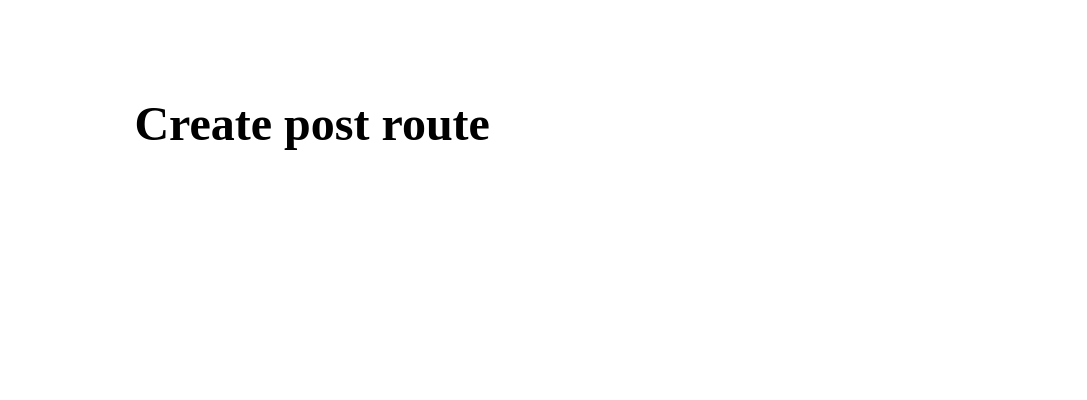
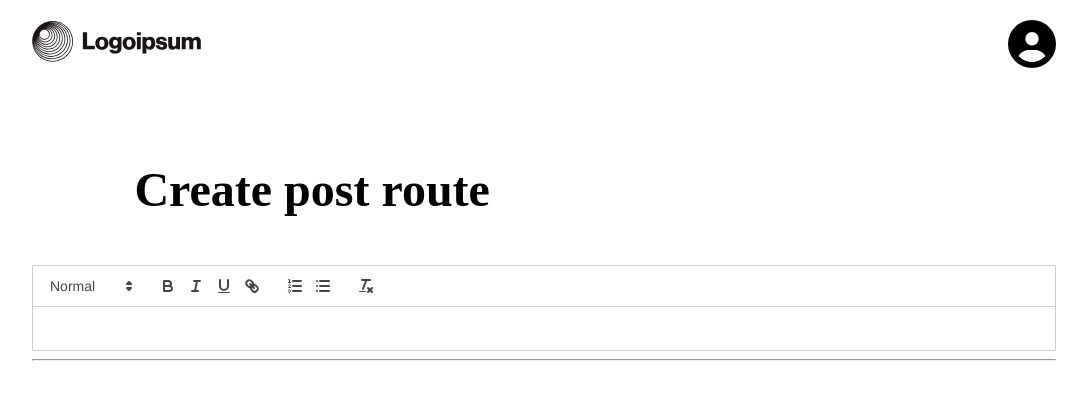
Before and after one commit to Kiril232/personal-blogging-app, a React (Create React App) app: page /create in a window 1280 px wide. Shown: the top 400 px of the page, without its empty margins (96-1183 px from the left). Built offline with nearby package versions, Linux system fonts and the light colour scheme.

Commit message:
add react-quill

```diff
--- a/package.json
+++ b/package.json
@@ -16,6 +16,7 @@
     "node-polyfill-webpack-plugin": "^4.0.0",
     "react": "^18.3.1",
     "react-dom": "^18.3.1",
+    "react-quill": "^2.0.0",
     "react-router-dom": "^6.24.1",
     "react-scripts": "5.0.1",
     "web-vitals": "^2.1.4"
--- a/src/CreatePost.js
+++ b/src/CreatePost.js
@@ -1,7 +1,17 @@
-
+import Header from './Header.js'
+import ReactQuill from "react-quill";
+import "react-quill/dist/quill.snow.css";
+import { useState } from "react";
 
 export default function CreatePost(){
+    const [value, setValue] = useState('');
     return(
-        <h1>Create post route</h1>
+        <div>
+            <Header />
+            <h1>Create post route</h1>
+            <ReactQuill theme="snow" value={value} onChange={setValue}/>
+            <hr />
+            <div className="ql-editor" dangerouslySetInnerHTML={{__html: value}} />
+        </div>
     );
 }
```
Also changed, not shown: 1 other file (tests, documents, lock files or other folders).
